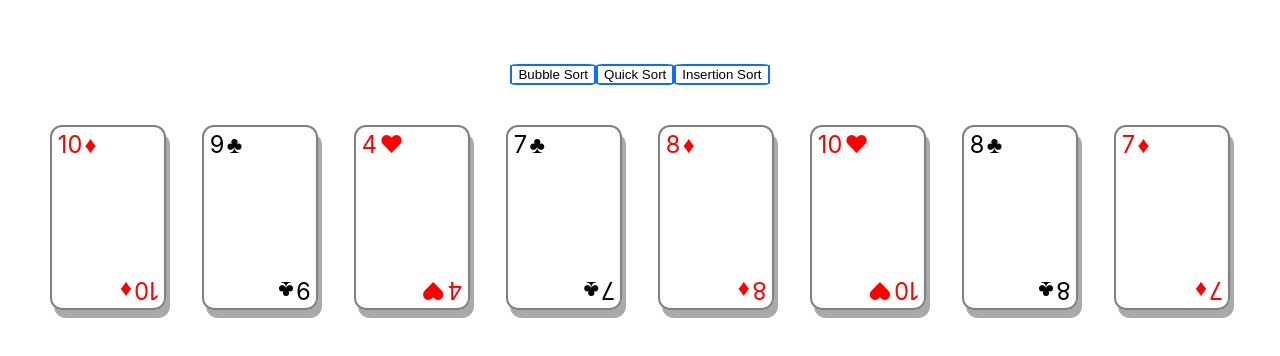
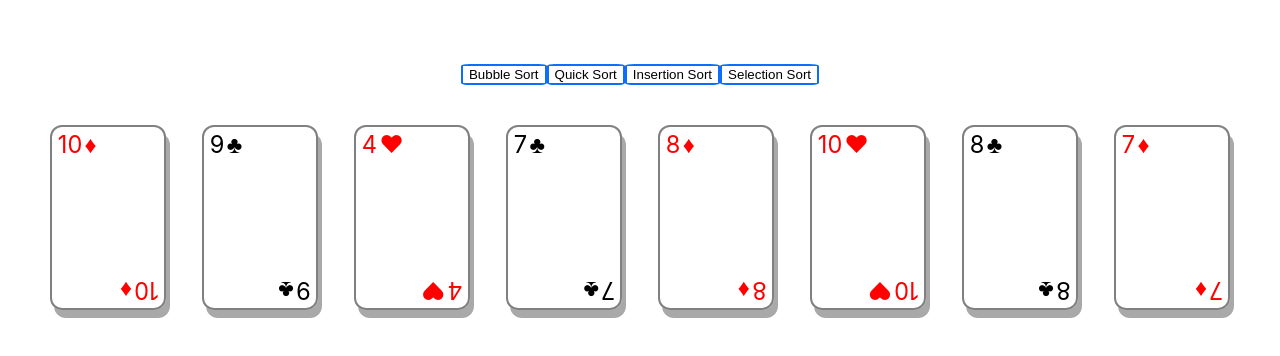
Before and after one commit to IvayloNikolov36/AlgorithmVisualiser, a React (Create React App) app in the folder algorithm-visualizer/: page / in a window 1280 px wide. Shown: the top 356 px of the page. Built offline with nearby package versions, Linux system fonts and the light colour scheme.

Commit message:
selection sort

```diff
--- a/algorithm-visualizer/src/components/SortingAlgorithms.jsx
+++ b/algorithm-visualizer/src/components/SortingAlgorithms.jsx
@@ -151,6 +151,46 @@ export default function SortingAlgorithms() {
         await updateCards();
     }
 
+    const startSelectionSort = async () => {
+        let iteration = 0;
+
+        while (iteration < cards.length - 1) {
+
+            const initialMinValueIndex = iteration;
+            let minValueIndex = initialMinValueIndex;
+            let minValue = cards[minValueIndex].value;
+
+            for (let index = iteration + 1; index < cards.length; index++) {
+                const currentValue = cards[index].value;
+                if (currentValue < minValue) {
+                    minValue = currentValue;
+                    minValueIndex = index;
+                }
+            }
+
+            if (initialMinValueIndex !== minValueIndex) {
+                await swap(cards, initialMinValueIndex, minValueIndex);
+            }
+
+            await setCardSorted(cards, initialMinValueIndex);
+
+            iteration++;
+        }
+
+        await setCardSorted(cards, cards.length - 1);
+        await clearSortedFlag(cards);
+    }
+
+    const setCardSorted = async (cards, cardIndex) => {
+        cards[cardIndex].grayOut = true;
+        await updateCards();
+    }
+
+    const clearSortedFlag = async (cards) => {
+        cards.forEach(card => card.grayOut = false);
+        await updateCards();
+    }
+
     const moveForward = async (cards, index) => {
         cards[index].showRightSwapArrow = true;
         await updateCards();
@@ -201,6 +241,7 @@ export default function SortingAlgorithms() {
                 <button onClick={startBubbleSort} className='primaryButton'>Bubble Sort</button>
                 <button onClick={startQuickSort} className='primaryButton'>Quick Sort</button>
                 <button onClick={startInsertionSort} className='primaryButton'>Insertion Sort</button>
+                <button onClick={startSelectionSort} className='primaryButton'>Selection Sort</button>
             </div>
             <div className="card-container">
                 {
```
